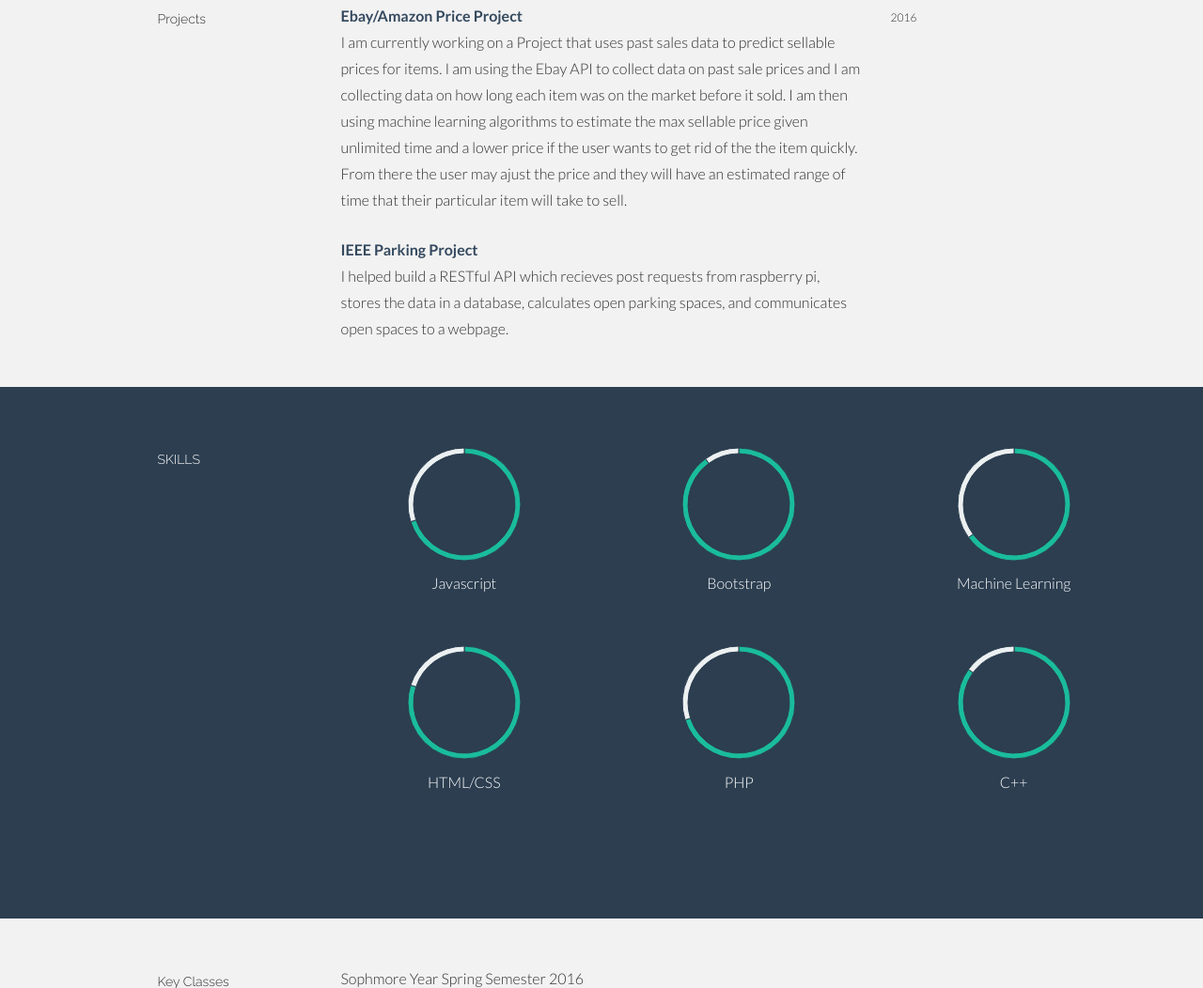
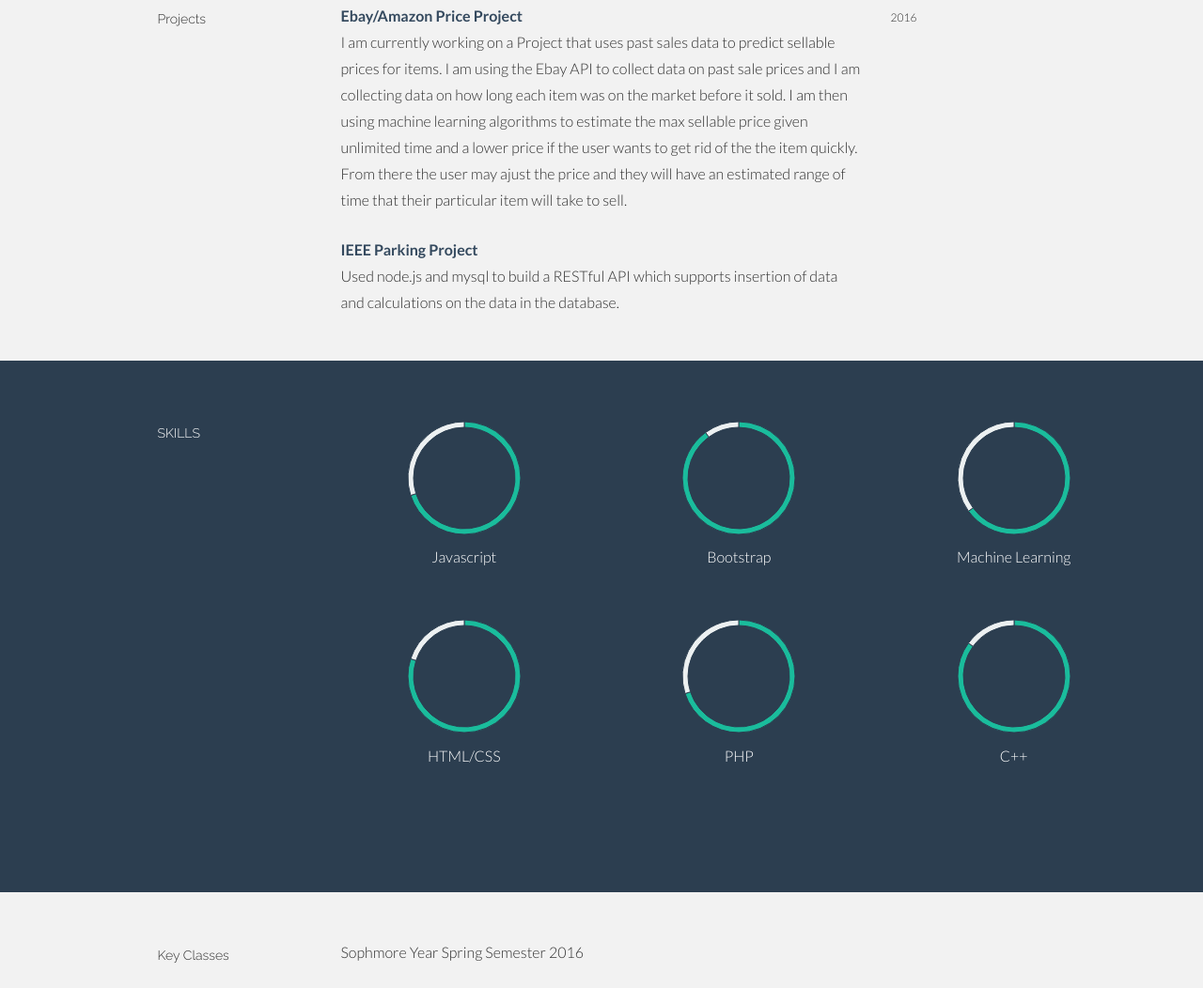
Before and after one commit to RusseII/russeii.github.io, a plain HTML site: page index.html in a window 1280 px wide. Shown: the part 2488-3540 px from the top of the page at 94% size. Drawn offline with Linux system fonts and the light colour scheme.

Commit message:
changed IEEE parking again

```diff
--- a/index.html
+++ b/index.html
@@ -170,7 +170,7 @@
 
 
 					<p><t>IEEE Parking Project</t><br/>
-						I helped build a RESTful API which recieves post requests from raspberry pi, stores the data in a database, calculates open parking spaces, and communicates open spaces to a webpage.
+						Used node.js and mysql to build a RESTful API which supports insertion of data and calculations on the data in the database.
 						 <br/>
 					</p>
 
```
